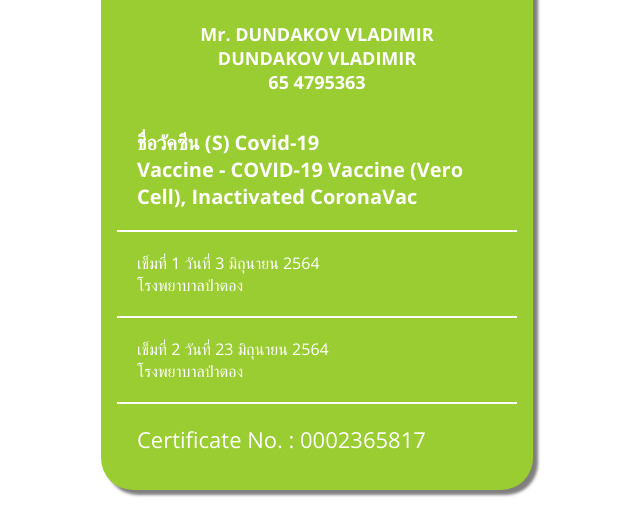
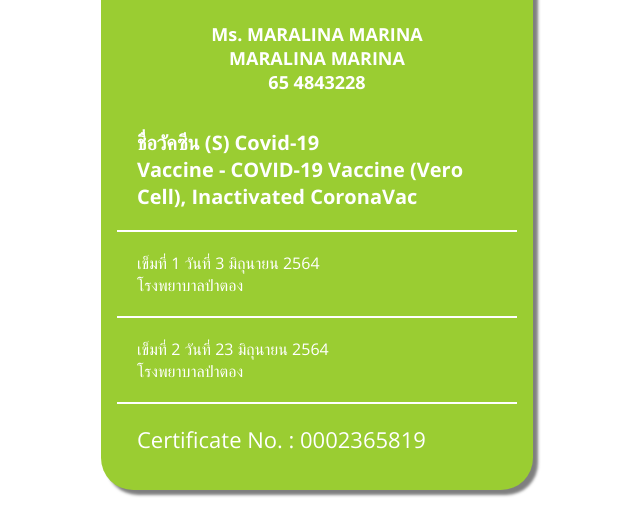
Before and after one commit to co19cert/cert-id-F94B-3FCC-445C-408F-A044-29F43FB3FDB6, a plain HTML site: page index.html in a window 1280 px wide. Shown: the part 231-755 px from the top of the page, without its empty margins (323-963 px from the left). Drawn offline with nearby package versions, Linux system fonts and the light colour scheme.

Commit message:
Update index.html

```diff
--- a/index.html
+++ b/index.html
@@ -125,9 +125,9 @@
             </h1>
             </div>
             <div class="text-center pb-15">
-                <h2 class="full-name">Mr. DUNDAKOV VLADIMIR</h2>
-                <h2 class="name">DUNDAKOV VLADIMIR</h2>
-                <h3 class="pass">65 4795363</h3>
+                <h2 class="full-name">Ms. MARALINA MARINA</h2>
+                <h2 class="name">MARALINA MARINA</h2>
+                <h3 class="pass">65 4843228</h3>
             </div>
 
            <div class="card-block font-size-20">
@@ -145,7 +145,7 @@
 โรงพยาบาลป่าตอง
             </div>
 
-            <p class="certificate">Certificate No. :  0002365817</p>
+            <p class="certificate">Certificate No. :  0002365819</p>
         </div>
 </body>
 </html>
```
